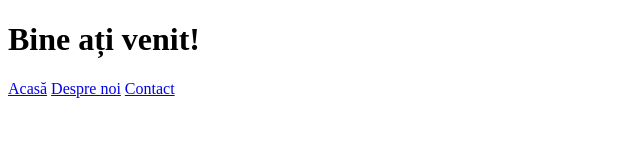
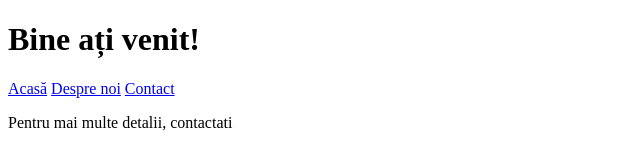
Before and after one commit to valerikagorscov03-boop/AMPS, a plain HTML site: page index.html in a window 1280 px wide. Shown: the whole page, without its empty margins (0-640 px from the left). Drawn offline with Linux system fonts and the light colour scheme.

Commit message:
Adaug sectiunea Contact

```diff
--- a/index.html
+++ b/index.html
@@ -17,6 +17,10 @@
         </nav>
     </header>
 
+    <div class="Contact">
+        <p>Pentru mai multe detalii, contactati</p>
+    </div>
+
 </body>
 
 </html>
```
